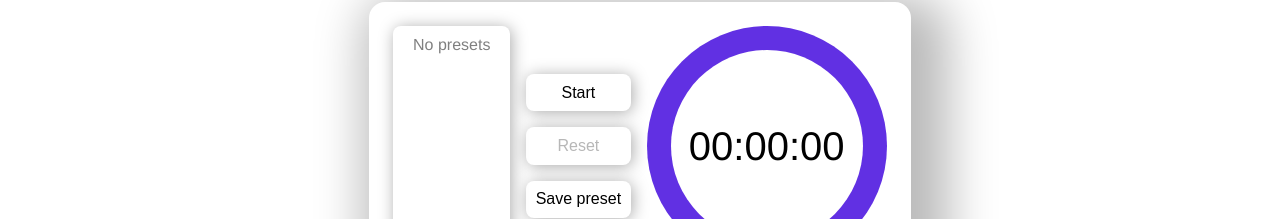
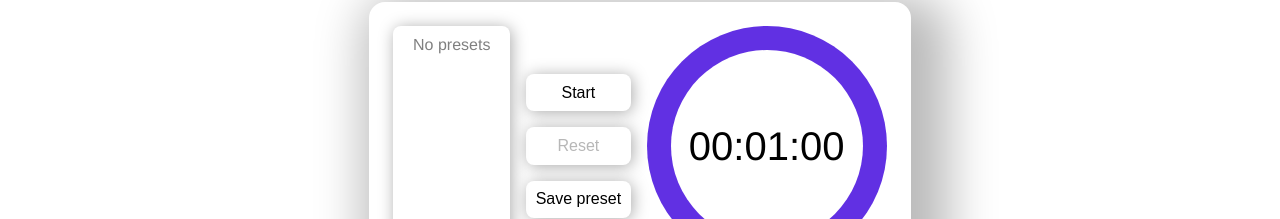
Before and after one commit to YuriiRG/SimpleTimer, a Vue app: page / in a window 1280 px wide. Shown: the part 277-496 px from the top of the page. Built offline with nearby package versions, Linux system fonts and the light colour scheme.

Commit message:
Make 1 minute a default time

```diff
--- a/src/App.vue
+++ b/src/App.vue
@@ -13,9 +13,9 @@ const { t } = useI18n();
 
 let idCounter = 0;
 
-const time = ref(0);
+const time = ref(60);
 
-const timeLeft = ref(0);
+const timeLeft = ref(60);
 
 const timerState = ref("idle" as stateType);
 
```
